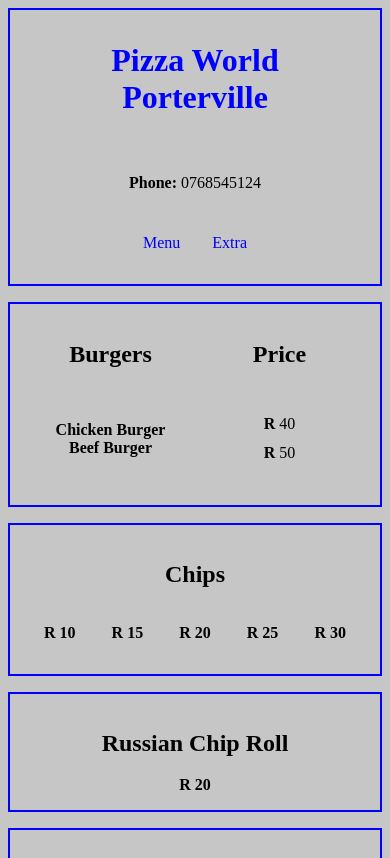
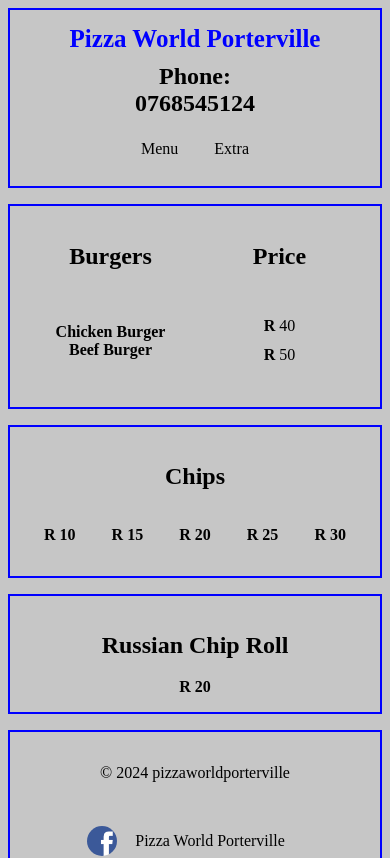
Before and after one commit to AdriaanNaude/pizza-world-web, a React (Vite) app: page /pizza-world-web/extra in a window 390 px wide. Shown: the top 858 px of the page. Built offline with nearby package versions, Linux system fonts and the light colour scheme.

Commit message:
add: page navagation and css fixes

```diff
--- a/src/Body.jsx
+++ b/src/Body.jsx
@@ -1,3 +1,4 @@
+import { HashLink } from 'react-router-hash-link'
 import Pizza from './pizzas.json';
 
 function Body(){
@@ -50,6 +51,11 @@ function Body(){
                   })
                 }
             </tbody>
+            <div>
+                <p>
+                    <HashLink smooth to='#main_heading'>Back to top</HashLink>
+                </p>
+            </div>
         </table>
     );
 }
--- a/src/Bodyseafood.jsx
+++ b/src/Bodyseafood.jsx
@@ -1,3 +1,4 @@
+import { HashLink } from 'react-router-hash-link'
 import Pizza from './pizzas-seafood.json';
 
 function Bodyseafood(){
@@ -51,7 +52,9 @@ function Bodyseafood(){
                 }
             </tbody>
             <div>
-                <p>Back to top</p>
+                <p>
+                    <HashLink smooth to='#main_heading'>Back to top</HashLink>
+                </p>
             </div>
         </table>
         </>
--- a/src/Bodyveg.jsx
+++ b/src/Bodyveg.jsx
@@ -1,3 +1,4 @@
+import { HashLink } from 'react-router-hash-link'
 import Pizza from './pizzas-vegetarian.json';
 
 function Bodyveg(){
@@ -11,7 +12,7 @@ function Bodyveg(){
         <table className="main-table">
             <thead>
                 <tr>
-                    <td><h2>Vegetarian</h2></td>
+                    <td><h2 id="veg_menu">Vegetarian</h2></td>
                 </tr>
             </thead>
             <tbody>
@@ -49,6 +50,11 @@ function Bodyveg(){
                   })
                 }
             </tbody>
+            <div>
+                <p>
+                    <HashLink smooth to='#main_heading'>Back to top</HashLink>
+                </p>
+            </div>
         </table>
     );
 }
--- /dev/null
+++ b/src/Bookmark/Bookmark.jsx
@@ -0,0 +1,14 @@
+import { HashLink } from 'react-router-hash-link'
+import styles from './Bookmark.module.css'
+
+function Bookmark(){
+    return (
+        <div className={styles.bookmark_menu}>
+            <HashLink smooth to='#seafood_menu'>Seafood</HashLink>
+            <HashLink smooth to='#veg_menu'>Vegetarian</HashLink>
+            <HashLink smooth to='#toppings_menu'>Toppings</HashLink>
+        </div>
+    );
+}
+
+export default Bookmark
--- /dev/null
+++ b/src/Bookmark/Bookmark.module.css
@@ -0,0 +1,6 @@
+.bookmark_menu{
+    display: flex;
+    justify-content: space-evenly;
+    border: 2px solid blue;
+    margin-top: 1rem;
+}
--- a/src/Footer/Footer.module.css
+++ b/src/Footer/Footer.module.css
@@ -18,10 +18,7 @@
     width: 30px;
     height: 30px;
 }
-a{
-    text-decoration: none;
-    padding: 1rem;
-}
+
 @media screen and (max-width: 600px){
     .main_footer{
         flex-direction: column;
--- a/src/Header/Header.jsx
+++ b/src/Header/Header.jsx
@@ -8,9 +8,9 @@ function Header(){
     return(
         <>
         <header className={styles.main_header}>
-            <h1 className={styles.main_name}>Pizza World Porterville</h1>
+            <h1 id="main_heading" className={styles.main_name}>Pizza World Porterville</h1>
             <div className={styles.contact}>
-                <b>Phone:</b> {phoneNumber}
+                <b className={styles.phone}>Phone: {phoneNumber}</b>
             </div>
             <nav className={styles.main_nav}>
                 <Link to="/pizza-world-web/">Menu</Link>
--- a/src/Header/Header.module.css
+++ b/src/Header/Header.module.css
@@ -4,23 +4,23 @@
     justify-content: space-evenly;
     text-align: center;
     flex-wrap: wrap;
+    padding: 10px;
 }
 @media screen and (max-width: 600px){
     .main_header{
         flex-direction: column;
+        padding: 5px;
     }
 }
 .main_name{
     color: blue;
-    padding: 1rem;
 }
 .contact{
     align-self: center;
     justify-content: center;
     align-items: center;
     justify-content: center;
-    padding: 10px;
-    width: 40%;
+    width: 50%;
 }
 .main_nav{
     align-self: center;
@@ -29,13 +29,23 @@
 @media screen and (max-width: 500px){
 
     .main_name{
-        margin: 1rem;
+        margin: 10px;
+    }
+    .main_header h1{
+        font-size: 25px;
     }
     .contact{
-        margin: 1rem;
+        flex-grow: 2;
+    }
+    .phone{
+        font-size: 15px;
     }
     .main_nav{
         display: flex;
+        margin: 5px;
     }
 
 }
+.phone{
+    font-size: 1.5em;
+}
--- a/src/Toppings.jsx
+++ b/src/Toppings.jsx
@@ -1,3 +1,4 @@
+import { HashLink } from 'react-router-hash-link'
 import Topping from './toppings.json'
 function Toppings(){
 
@@ -9,7 +10,7 @@ function Toppings(){
         <table className="main-table toppings-section">
             <thead>
                 <tr>
-                    <td><h2>Toppings</h2></td>
+                    <td><h2 id="toppings_menu">Toppings</h2></td>
                 </tr>
             </thead>
             <tbody>
@@ -44,6 +45,11 @@ function Toppings(){
                   })
                 }
             </tbody>
+            <div>
+                <p>
+                    <HashLink smooth to='#main_heading'>Back to top</HashLink>
+                </p>
+            </div>
         </table>
     );
 }
--- a/src/index.css
+++ b/src/index.css
@@ -1,8 +1,6 @@
 :Root{
     background-color: #c6c6c6;
 }
-
-
 /* Body */
 
 .main-table{
@@ -63,5 +61,20 @@
     }
 }
 
-
-/* footer */
+a{
+    margin: 10px;
+    text-decoration: none;
+    padding: 8px;
+    color: black;
+}
+a:active{
+    color: white;
+}
+a:visited{
+    color: blue;
+}
+a:hover{
+    border-radius: 5px;
+    background-color: crimson;
+    color: white;
+}
--- a/src/pages/Menu.jsx
+++ b/src/pages/Menu.jsx
@@ -1,3 +1,4 @@
+import Bookmark from '../Bookmark/Bookmark.jsx'
 import Body from '../Body.jsx'
 import Bodyseafood from '../Bodyseafood.jsx'
 import Bodyveg from '../Bodyveg.jsx'
@@ -6,6 +7,7 @@ import Toppings from '../Toppings.jsx'
 export function Menu(){
     return(
         <>
+         <Bookmark/>
          <Body/>
          <Bodyseafood/>
          <Bodyveg/>
```
